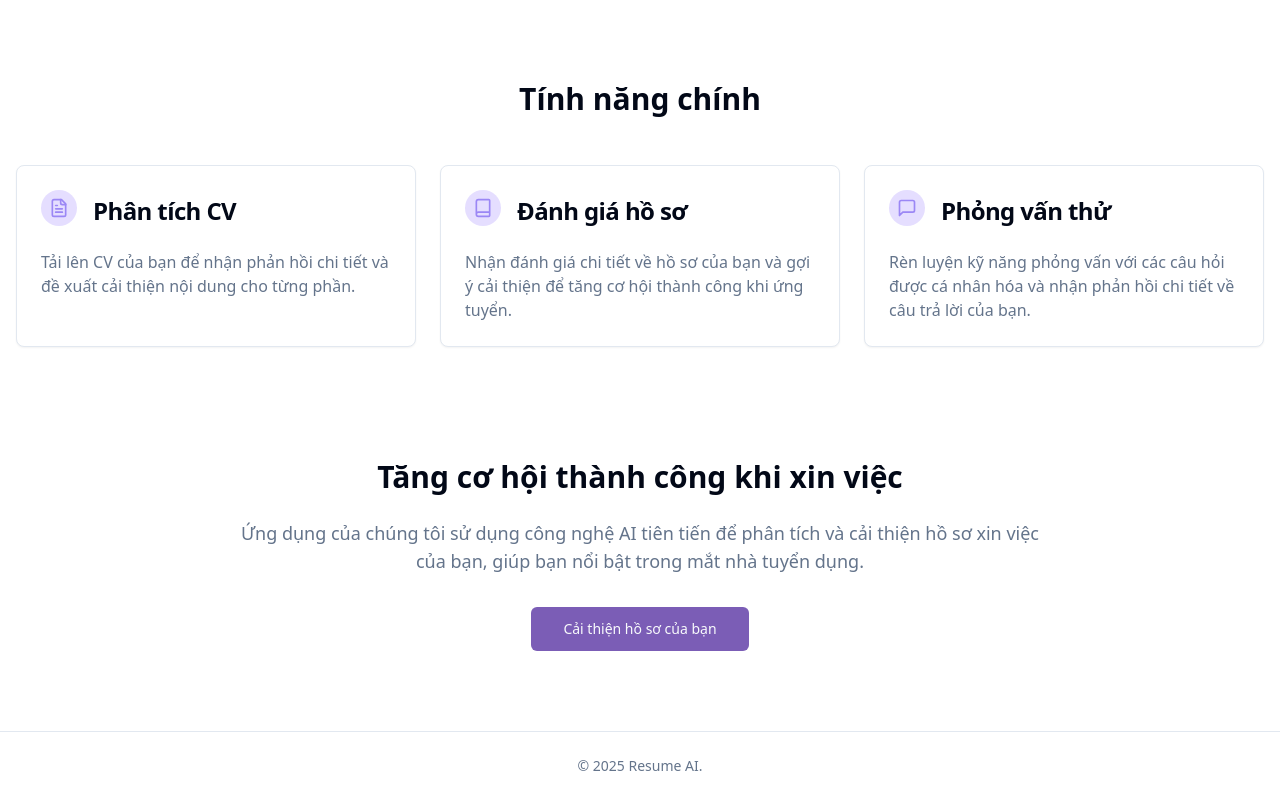
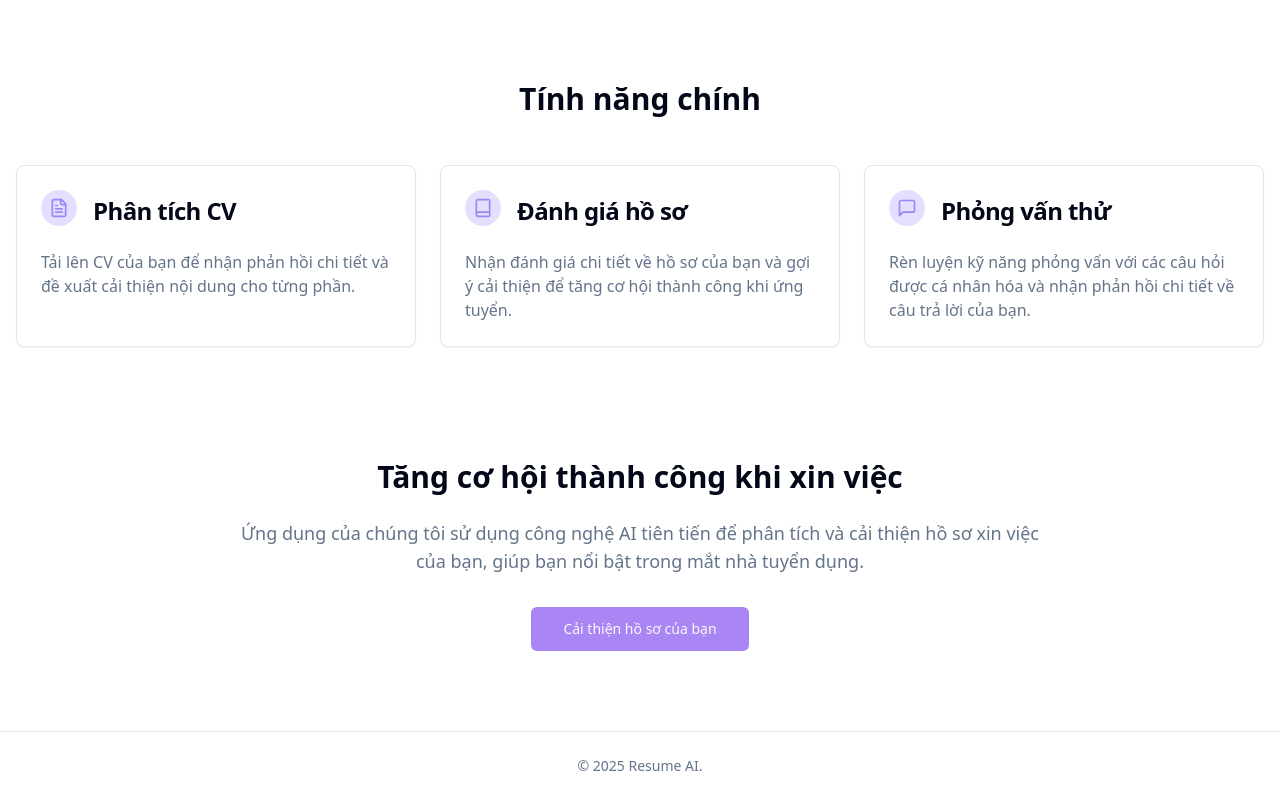
Before and after one commit to phanvyvan-o/profile-wise-upgrade-ai, a React (Vite) app: page / in a window 1280 px wide. Shown: the part 556-1356 px from the top of the page. Built offline with nearby package versions, Linux system fonts and the light colour scheme.

Commit message:
Fix: Match button colors on homepage
The "Cải thiện hồ sơ của bạn" button on the homepage is now the same color as the "Bắt đầu ngay" button.

```diff
--- a/src/pages/Index.tsx
+++ b/src/pages/Index.tsx
@@ -1,9 +1,11 @@
+
 import React from "react";
 import { Button } from "@/components/ui/button";
 import { FileText, MessageSquare, Book, ArrowRight } from "lucide-react";
 import Header from "@/components/Header";
 import FeatureCard from "@/components/FeatureCard";
 import { useNavigate } from "react-router-dom";
+
 const Index = () => {
   const navigate = useNavigate();
   return <div className="min-h-screen flex flex-col">
@@ -51,7 +53,7 @@ const Index = () => {
           <p className="text-lg text-muted-foreground max-w-[800px] mx-auto mb-8">
             Ứng dụng của chúng tôi sử dụng công nghệ AI tiên tiến để phân tích và cải thiện hồ sơ xin việc của bạn, giúp bạn nổi bật trong mắt nhà tuyển dụng.
           </p>
-          <Button onClick={() => navigate('/upload')} variant="secondary" size="lg">
+          <Button onClick={() => navigate('/upload')} variant="default" size="lg">
             Cải thiện hồ sơ của bạn
           </Button>
         </section>
@@ -64,4 +66,5 @@ const Index = () => {
       </footer>
     </div>;
 };
+
 export default Index;
```
